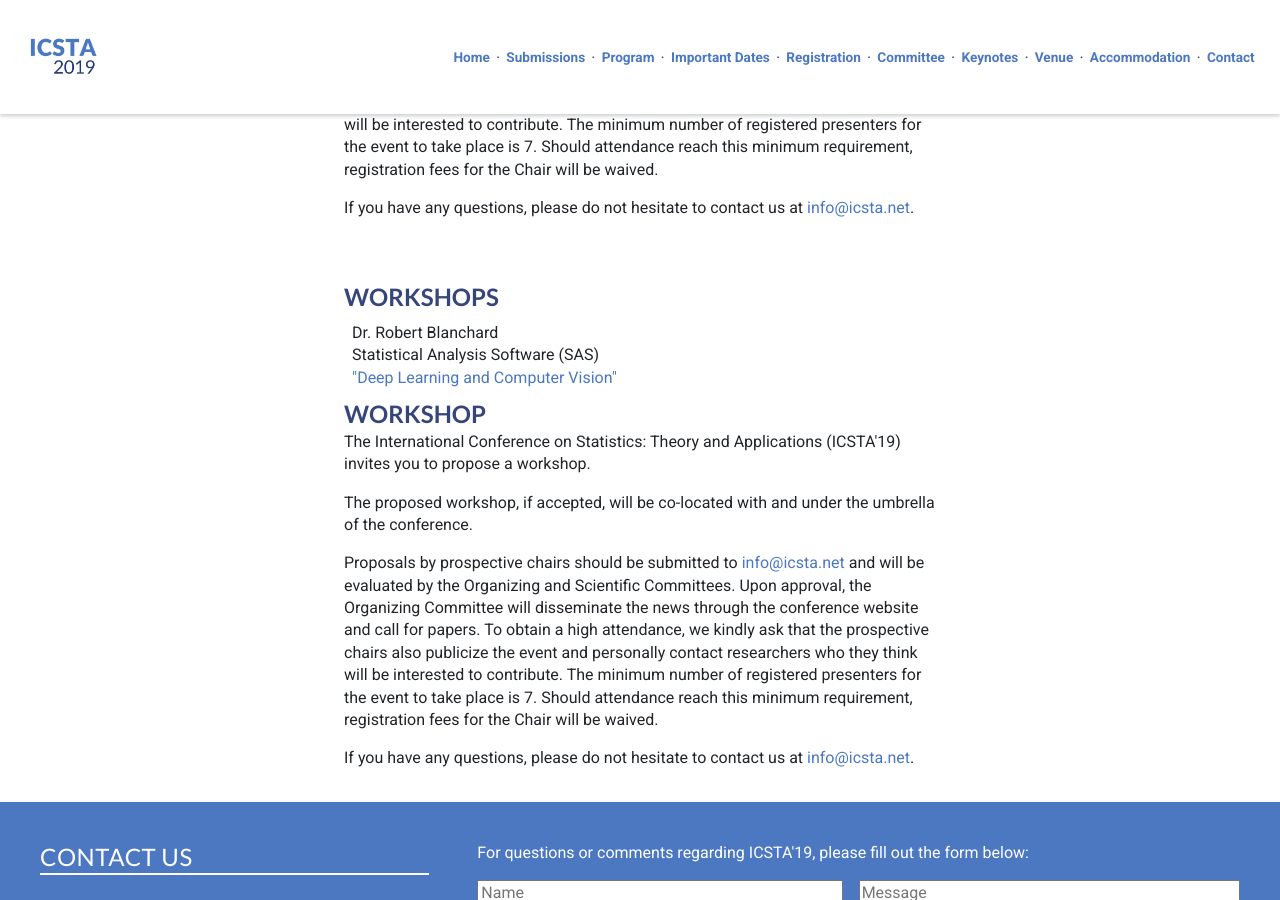
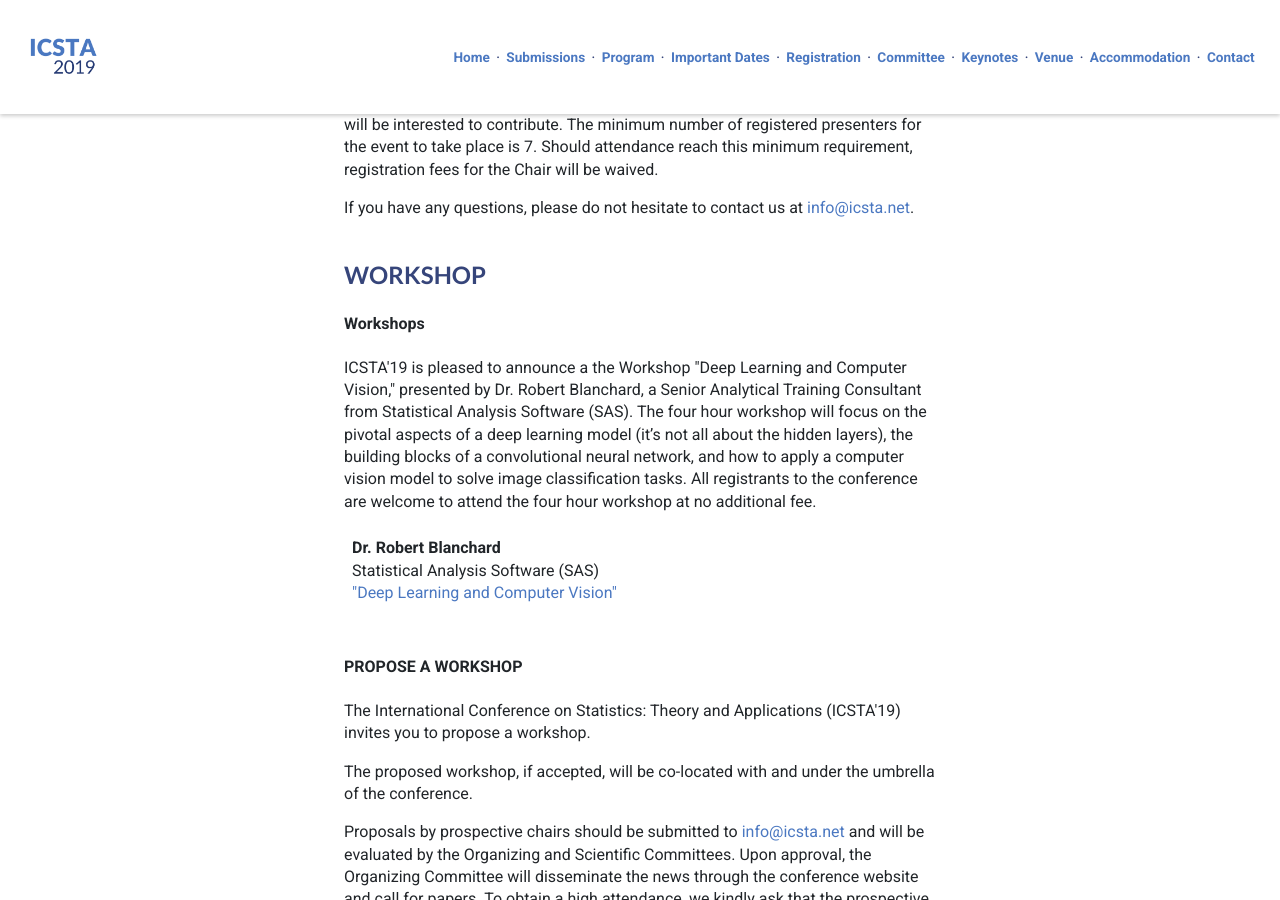
Before and after one commit to intaset/icsta, a Jekyll site: the page built from symposium.html, in a window 1280 px wide and 900 px high, scrolled down 1142 px. Built offline with Jekyll 4.4.1, drawn with Linux system fonts in a browser that asks for light colours; nearby versions of some CDN libraries; Markdown is read by kramdown in place of the engine named in the settings; comment, search, counter and statistics services are not loaded.

Commit message:
Add workshop

```diff
--- a/index.html
+++ b/index.html
@@ -82,7 +82,7 @@ keyword: Statistics Conference 2019, Data Mining Conference, Big Data Conference
       <img src="../img/Blanchard.jpg" class="flex-img" alt="Dr. Robert Blanchard">
       <p class="body"><b>Dr. Robert Blanchard</b><br>Statistical Analysis Software (SAS)<br><a href="https://icsta.net/paper/Workshop - Dr. Blanchard.pdf" target="_blank" class="body-link">Workshop Abstract</a></p></div></center>
     <br>
-    </div> </span>
+    </span>
 
 
 	 <p class="body">
--- a/symposium.html
+++ b/symposium.html
@@ -66,17 +66,25 @@ keyword: heat transfer conference, cfd conference, fluid flow conference,  energ
 
    <p class="body">If you have any questions, please do not hesitate to contact us at <a href="mailto:info@icsta.net" class="body-link">info@icsta.net</a>.</p>
    <br>
-   <br>
-   <h3>Workshops</h3>
+
+
+   <h3>Workshop</h3>
+    <h4>Workshops</h4>
+    <p class="body">
+    	ICSTA'19 is pleased to announce a the Workshop "Deep Learning and Computer Vision," presented by Dr. Robert Blanchard, a Senior Analytical Training Consultant from Statistical Analysis Software (SAS). The four hour workshop will focus on the pivotal aspects of a deep learning model (it’s not all about the hidden layers), the building blocks of a convolutional neural network, and how to apply a computer vision model to solve image classification tasks.
+
+All registrants to the conference are welcome to attend the four hour workshop at no additional fee.
+</p>
 <div class="unit unit-s-1-1 unit-s-1-2 unit-m-1-2 unit-l-1-2">
-        <div class="unit-spacer">Dr. Robert Blanchard <br>
+        <div class="unit-spacer"> <strong>Dr. Robert Blanchard </strong> <br>
              Statistical Analysis Software (SAS) <br>
              <a href="https://icsta.net/paper/Workshop - Dr. Blanchard.pdf" target="_blank" class="body-link">"Deep Learning and Computer Vision" </a>
 
 
         </div>
       </div>
-   <h3>Workshop</h3>
+      <br><br>
+      <h4>PROPOSE A WORKSHOP</h4>
       <p class="body">The International Conference on Statistics: Theory and Applications (ICSTA'19) invites you to propose a workshop.</p>
 
       <p class="body">The proposed workshop, if accepted, will be co-located with and under the umbrella of the conference.</p>
```
Also changed, not shown: 1 other file.
